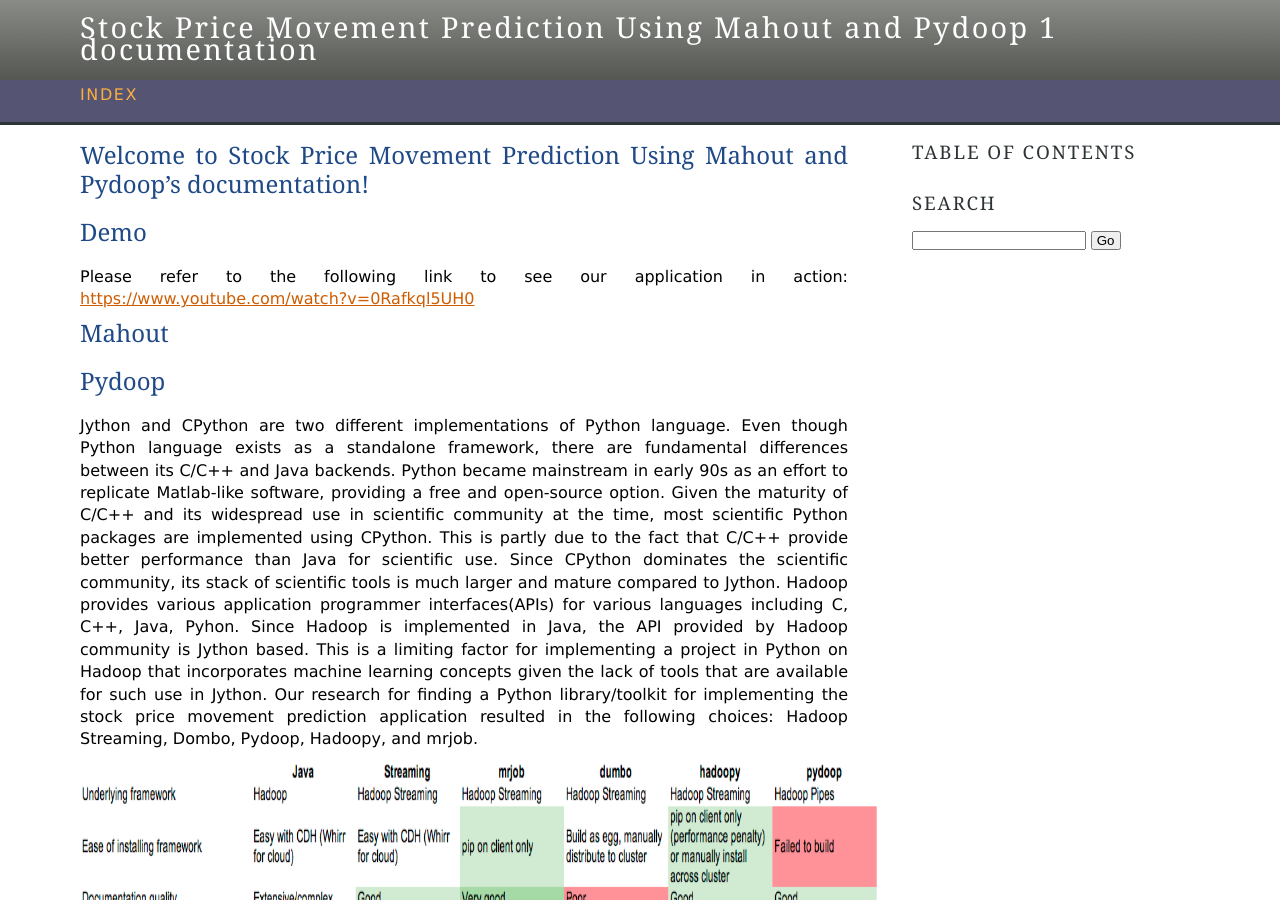
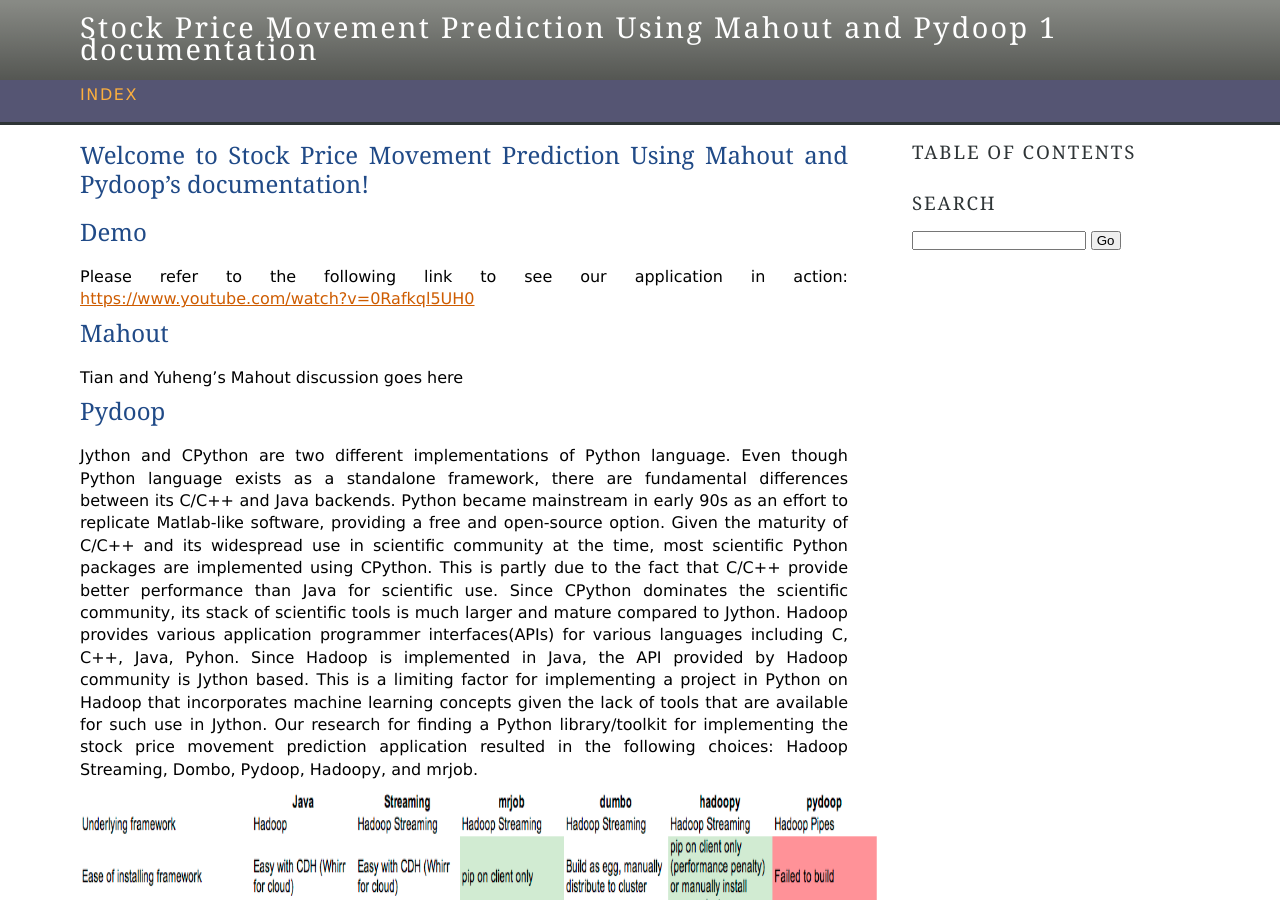
Before and after one commit to Sapphirine/Stock-price-Movement-Prediction, a Sphinx documentation site: the page built from source/index.rst, in a window 1280 px wide and 900 px high. Built offline with Sphinx 7.4.7, drawn with Linux system fonts in a browser that asks for light colours.

Commit message:
Update index.rst

```diff
--- a/source/index.rst
+++ b/source/index.rst
@@ -19,7 +19,7 @@
 Mahout
 ==================
 
-
+Tian and Yuheng's Mahout discussion goes here
 
 
 Pydoop
```
